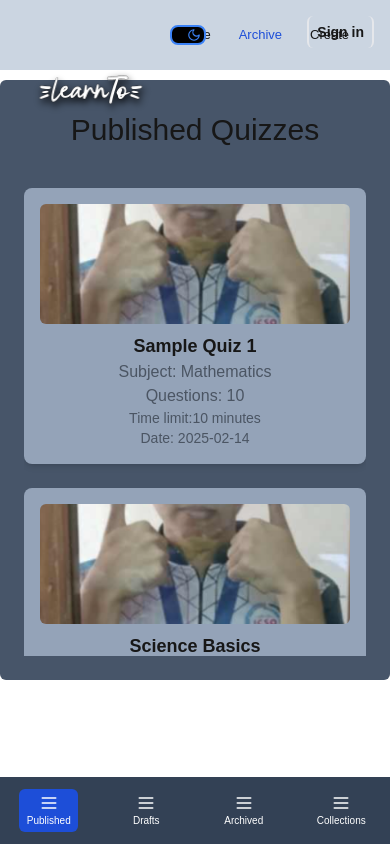
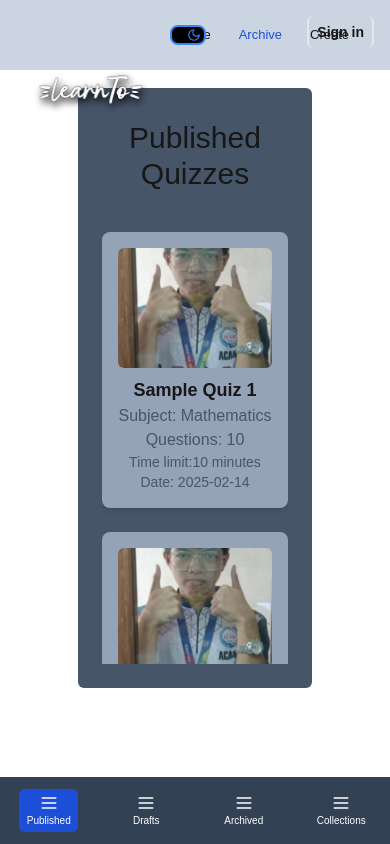
Before and after one commit to JoeyCollado/learnto, a Next.js app: page /pages/quizArchive/published in a window 390 px wide. Built offline with nearby package versions, Linux system fonts and the light colour scheme; no server answers.

Commit message:
responsive quiz container fix

```diff
--- a/app/pages/quizArchive/published/page.tsx
+++ b/app/pages/quizArchive/published/page.tsx
@@ -14,7 +14,7 @@ const PublishedQuizzes = () => {
   }, []);
 
   return (
-    <div className="absolute md:ml-[25%] md:w-3/5 mt-3 w-screen h-[600px] bg-slate-600 rounded-md p-6">
+    <div className="absolute md:ml-[25%] md:w-3/5 md:mt-3  h-[600px] w-[60%] ml-[20%] bg-slate-600 rounded-md p-6 mt-[5%]">
       {/* Scrollable container with hidden scrollbar */}
       <div className="overflow-y-auto max-h-full custom-scroll">
         {/* Responsive grid layout for quiz cards */}
```
